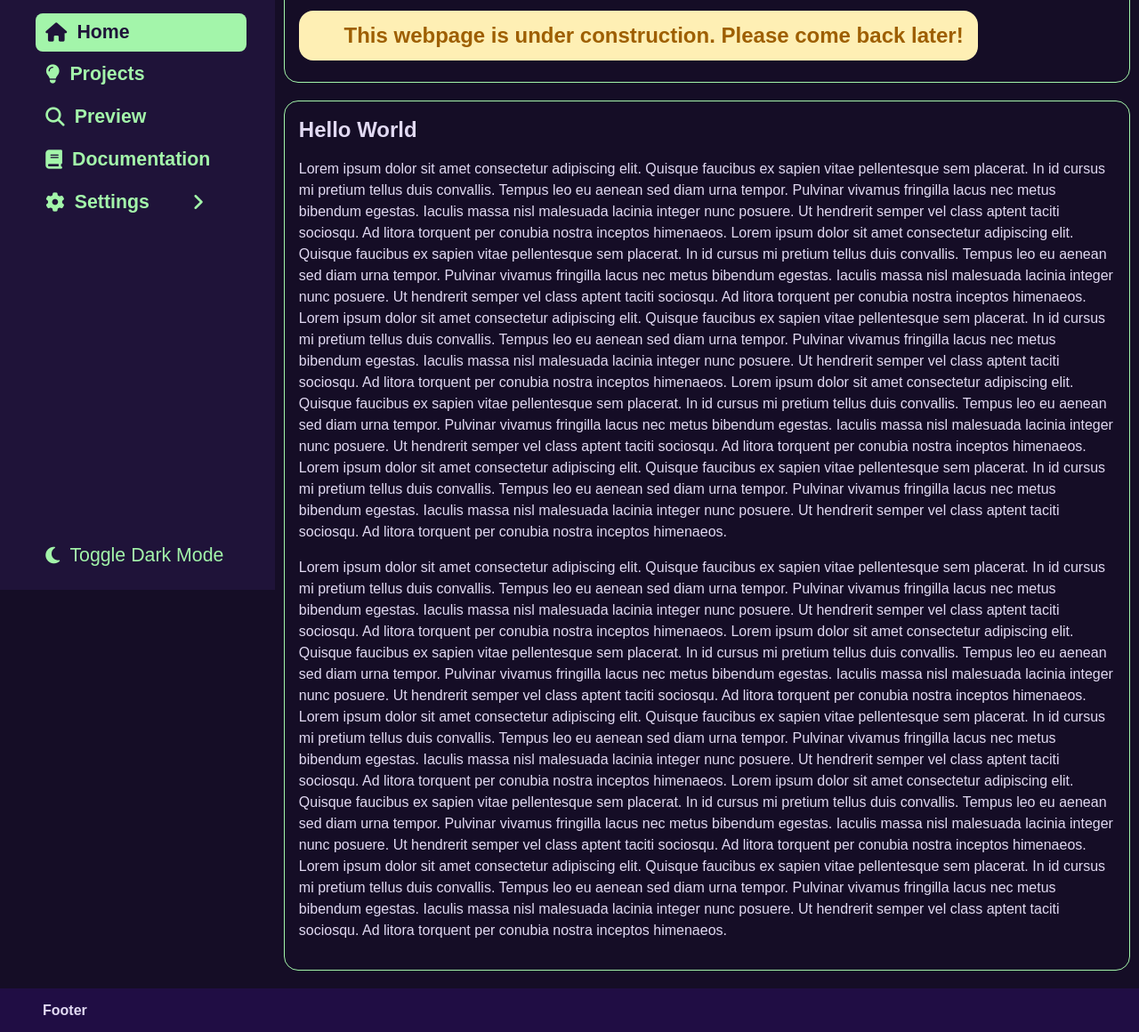
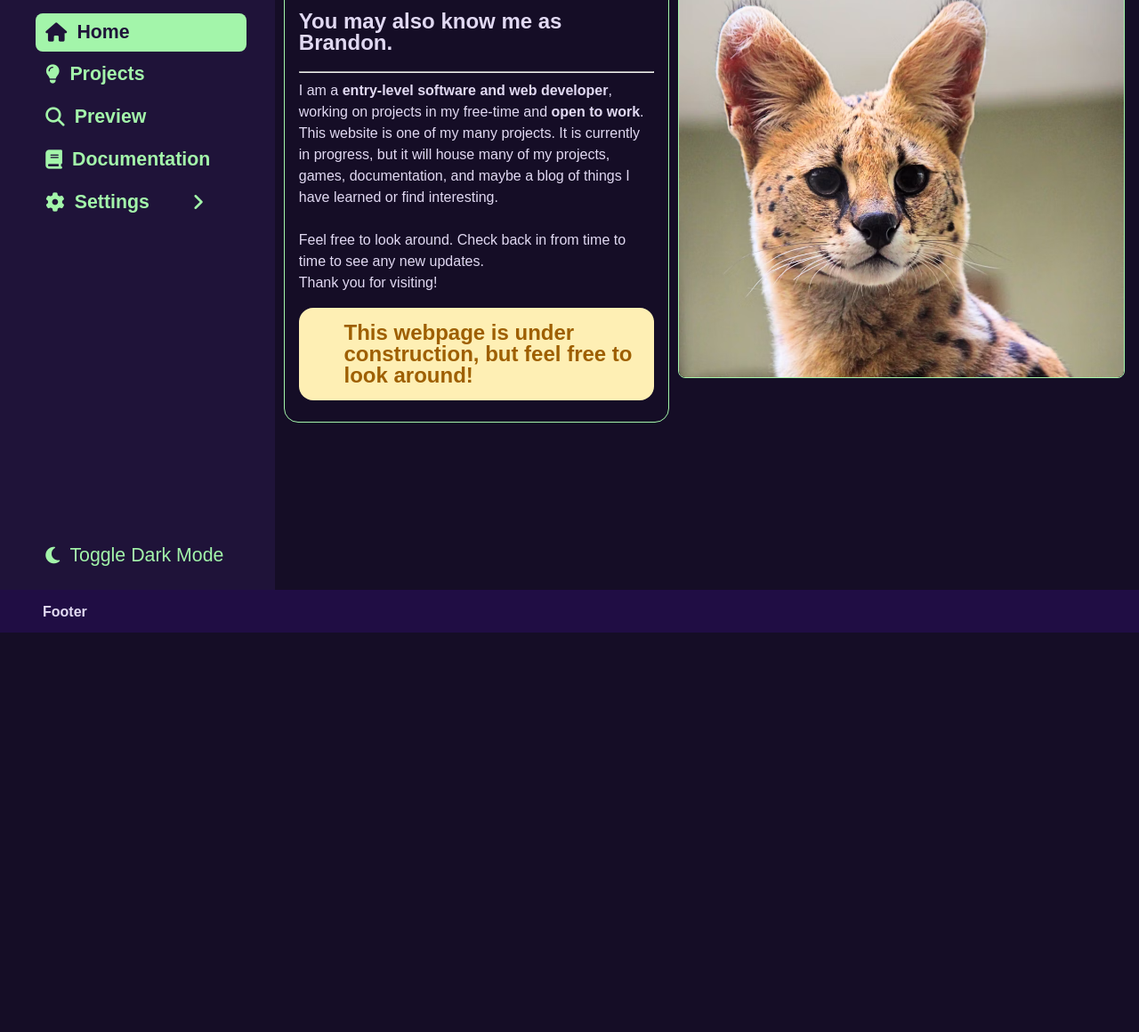
Before and after one commit to BrandonLewis234/tangosoftware.dev, a website with bundled scripts: page public/index.html in a window 1280 px wide. Shown: the part 149-1309 px from the top of the page at 89% size. After the commit the page ends 860 px from the top, so only its background shows below. Built offline with nearby package versions, Linux system fonts and the light colour scheme.

Commit message:
feat: update home-page

```diff
--- a/public/static/css/elements.css
+++ b/public/static/css/elements.css
@@ -256,6 +256,33 @@ button:hover
 
 /* ================================================= */
 
+/* Home Page */
+
+.main-image
+{
+    display: flex;
+    align-self: center;
+    justify-self: center;
+    width: 500px;
+    height: auto;
+    margin: 1rem 1rem 1rem 0;
+    border: 1px solid var(--color-accent);
+    border-radius: 0.5em;
+}
+
+.home-intro
+{
+    display: flex;
+    flex-flow: column;
+
+    :last-child
+    {
+        margin-top: auto;
+    }
+}
+
+/* ================================================= */
+
 /* Project Preview */
 
 article.project
--- a/public/static/css/media-limits.css
+++ b/public/static/css/media-limits.css
@@ -178,6 +178,13 @@
             display: block;
         }
     }
+
+    .main-image
+    {
+        width: 450px;
+        margin: 0 0 1rem 0;
+        display: flex;
+    }
 }
 
 /* Medium Size Devices */
--- a/public/static/css/styles.css
+++ b/public/static/css/styles.css
@@ -61,7 +61,7 @@ html
 }
 
 /* Set transition times for most of the site */
-body,
+main,
 template-header,
 template-footer,
 .sidebar
@@ -212,3 +212,8 @@ h1
 {
     font: var(--h1);
 }
+
+hr
+{
+    color: var(--color-tertiary);
+}
--- a/public/static/html/home.html
+++ b/public/static/html/home.html
@@ -1,53 +1,28 @@
-            <main>
-                <section>
-                    <h1>Welcome!</h1>
-                    <div class="msg" id="warning">This webpage is under construction. Please come back later!</div>
-                </section>
-                <section>
-                    <h2>Hello World</h2>
-                    <p>
-                        Lorem ipsum dolor sit amet consectetur adipiscing elit. Quisque faucibus ex sapien vitae pellentesque sem placerat.
-                        In id cursus mi pretium tellus duis convallis. Tempus leo eu aenean sed diam urna tempor.
-                        Pulvinar vivamus fringilla lacus nec metus bibendum egestas. Iaculis massa nisl malesuada lacinia integer nunc posuere.
-                        Ut hendrerit semper vel class aptent taciti sociosqu. Ad litora torquent per conubia nostra inceptos himenaeos.
-                        Lorem ipsum dolor sit amet consectetur adipiscing elit. Quisque faucibus ex sapien vitae pellentesque sem placerat.
-                        In id cursus mi pretium tellus duis convallis. Tempus leo eu aenean sed diam urna tempor.
-                        Pulvinar vivamus fringilla lacus nec metus bibendum egestas. Iaculis massa nisl malesuada lacinia integer nunc posuere.
-                        Ut hendrerit semper vel class aptent taciti sociosqu. Ad litora torquent per conubia nostra inceptos himenaeos.
-                        Lorem ipsum dolor sit amet consectetur adipiscing elit. Quisque faucibus ex sapien vitae pellentesque sem placerat.
-                        In id cursus mi pretium tellus duis convallis. Tempus leo eu aenean sed diam urna tempor.
-                        Pulvinar vivamus fringilla lacus nec metus bibendum egestas. Iaculis massa nisl malesuada lacinia integer nunc posuere.
-                        Ut hendrerit semper vel class aptent taciti sociosqu. Ad litora torquent per conubia nostra inceptos himenaeos.
-                        Lorem ipsum dolor sit amet consectetur adipiscing elit. Quisque faucibus ex sapien vitae pellentesque sem placerat.
-                        In id cursus mi pretium tellus duis convallis. Tempus leo eu aenean sed diam urna tempor.
-                        Pulvinar vivamus fringilla lacus nec metus bibendum egestas. Iaculis massa nisl malesuada lacinia integer nunc posuere.
-                        Ut hendrerit semper vel class aptent taciti sociosqu. Ad litora torquent per conubia nostra inceptos himenaeos.
-                        Lorem ipsum dolor sit amet consectetur adipiscing elit. Quisque faucibus ex sapien vitae pellentesque sem placerat.
-                        In id cursus mi pretium tellus duis convallis. Tempus leo eu aenean sed diam urna tempor.
-                        Pulvinar vivamus fringilla lacus nec metus bibendum egestas. Iaculis massa nisl malesuada lacinia integer nunc posuere.
-                        Ut hendrerit semper vel class aptent taciti sociosqu. Ad litora torquent per conubia nostra inceptos himenaeos.
-                    </p>
-                    <p>
-                        Lorem ipsum dolor sit amet consectetur adipiscing elit. Quisque faucibus ex sapien vitae pellentesque sem placerat.
-                        In id cursus mi pretium tellus duis convallis. Tempus leo eu aenean sed diam urna tempor.
-                        Pulvinar vivamus fringilla lacus nec metus bibendum egestas. Iaculis massa nisl malesuada lacinia integer nunc posuere.
-                        Ut hendrerit semper vel class aptent taciti sociosqu. Ad litora torquent per conubia nostra inceptos himenaeos.
-                        Lorem ipsum dolor sit amet consectetur adipiscing elit. Quisque faucibus ex sapien vitae pellentesque sem placerat.
-                        In id cursus mi pretium tellus duis convallis. Tempus leo eu aenean sed diam urna tempor.
-                        Pulvinar vivamus fringilla lacus nec metus bibendum egestas. Iaculis massa nisl malesuada lacinia integer nunc posuere.
-                        Ut hendrerit semper vel class aptent taciti sociosqu. Ad litora torquent per conubia nostra inceptos himenaeos.
-                        Lorem ipsum dolor sit amet consectetur adipiscing elit. Quisque faucibus ex sapien vitae pellentesque sem placerat.
-                        In id cursus mi pretium tellus duis convallis. Tempus leo eu aenean sed diam urna tempor.
-                        Pulvinar vivamus fringilla lacus nec metus bibendum egestas. Iaculis massa nisl malesuada lacinia integer nunc posuere.
-                        Ut hendrerit semper vel class aptent taciti sociosqu. Ad litora torquent per conubia nostra inceptos himenaeos.
-                        Lorem ipsum dolor sit amet consectetur adipiscing elit. Quisque faucibus ex sapien vitae pellentesque sem placerat.
-                        In id cursus mi pretium tellus duis convallis. Tempus leo eu aenean sed diam urna tempor.
-                        Pulvinar vivamus fringilla lacus nec metus bibendum egestas. Iaculis massa nisl malesuada lacinia integer nunc posuere.
-                        Ut hendrerit semper vel class aptent taciti sociosqu. Ad litora torquent per conubia nostra inceptos himenaeos.
-                        Lorem ipsum dolor sit amet consectetur adipiscing elit. Quisque faucibus ex sapien vitae pellentesque sem placerat.
-                        In id cursus mi pretium tellus duis convallis. Tempus leo eu aenean sed diam urna tempor.
-                        Pulvinar vivamus fringilla lacus nec metus bibendum egestas. Iaculis massa nisl malesuada lacinia integer nunc posuere.
-                        Ut hendrerit semper vel class aptent taciti sociosqu. Ad litora torquent per conubia nostra inceptos himenaeos.
-                    </p>
-                </section>
-            </main>
+<main>
+    <section class="grid column-container">
+        <div class="home-intro">
+            <div>
+                <h1>Welcome, I'm Tango.</h1>
+                <h2>You may also know me as <b>Brandon</b>.</h2>
+                <p>
+                    <hr>
+                    I am a <b>entry-level software and web developer</b>, working on projects in my free-time and <b>open to work</b>.
+                    This website is one of my many projects. It is currently in progress, but it will house many of my
+                    projects, games, documentation, and maybe a blog of things I have learned or find interesting.
+                    <br><br>
+                    Feel free to look around. Check back in from time to time to see any new updates.
+                    <br>
+                    Thank you for visiting!
+                </p>
+            </div>
+            <div class="msg" id="warning">This webpage is under construction, but feel free to look around!</div>
+        </div>
+        <img class="main-image" src="./images/serval_unsplash_dusan-veverkolog.png" alt="Serval picture captured by Dušan veverkolog"></img>
+    </section>
+</main>
+
+<!--
+<div class="social-links">
+    <a href="https://www.github.com/BrandonLewis234" target="_blank"><i class="fa-brands fa-github"></i></a>
+</div>
+-->
```
Also changed, not shown: public/sitemap.xml (+9 -9 lines), public/images/serval_unsplash_dusan-veverkolog.png (added).
